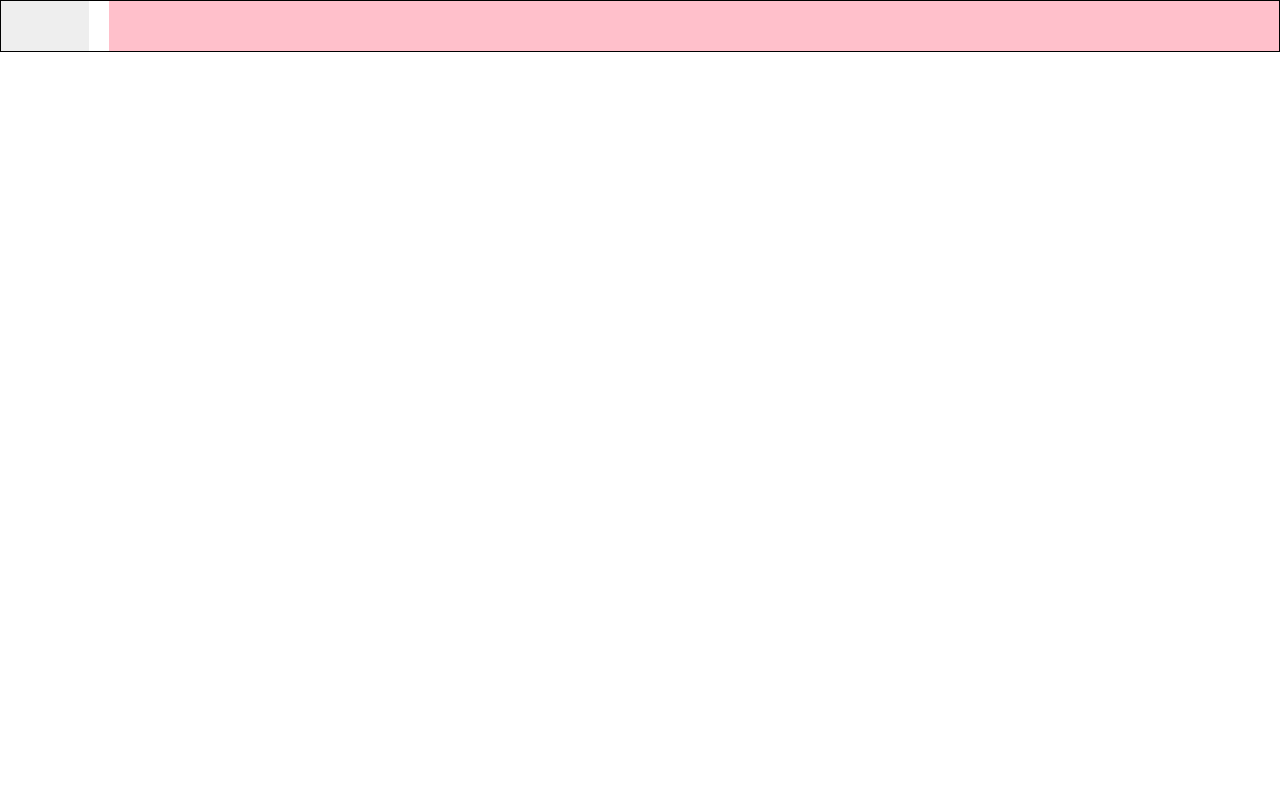
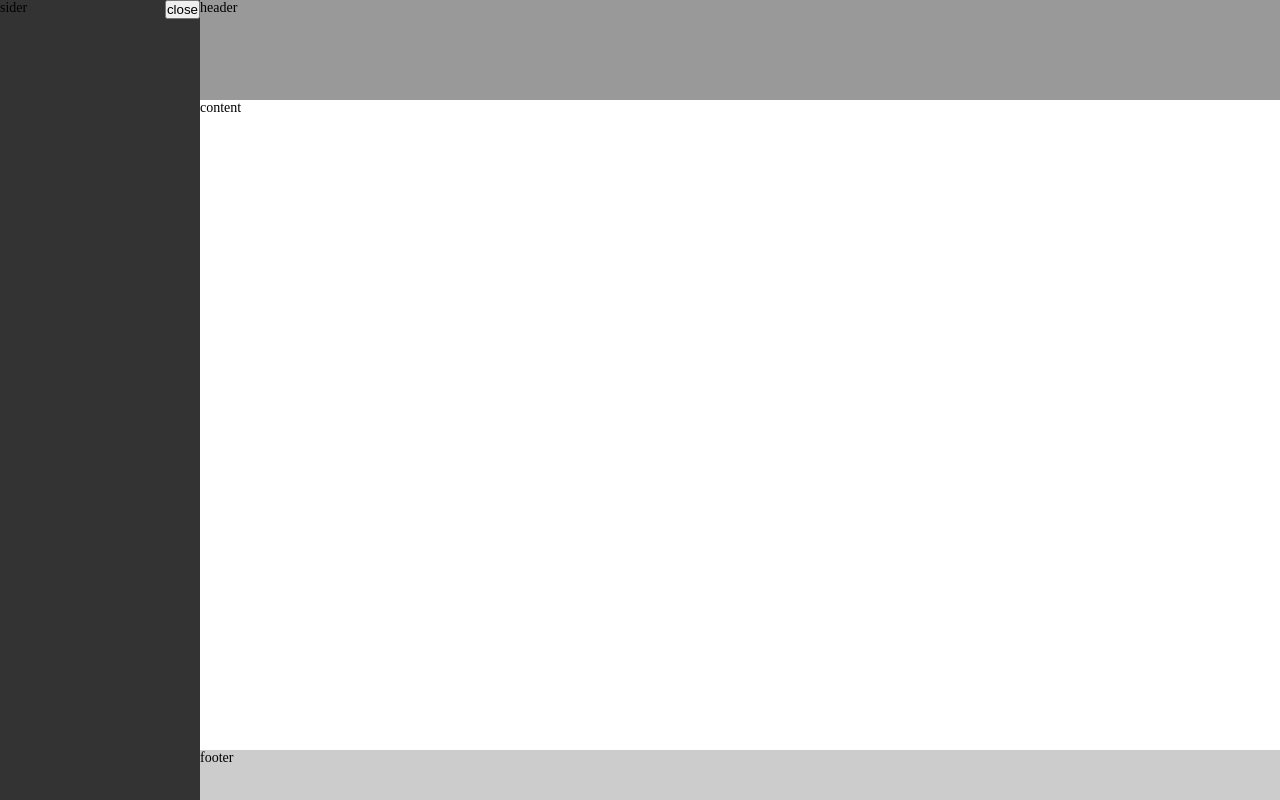
Before and after one commit to Yuriuh/ukulele, a Vue app: page / in a window 1280 px wide. Built offline with nearby package versions, Linux system fonts and the light colour scheme.

Commit message:
添加 layout(布局) 组件
添加 layout(布局) 组件

```diff
--- a/src/App.vue
+++ b/src/App.vue
@@ -53,7 +53,7 @@
       </y-button-group>
     </div> -->
 
-    <div style="border: 1px solid black">
+    <!-- <div style="border: 1px solid black">
       <y-row gutter="20">
         <y-col
           span="24"
@@ -74,10 +74,22 @@
           <div style="height: 50px;background: pink"></div>
         </y-col>
       </y-row>
+    </div> -->
 
-    </div>
+    <!-- <y-layout>
+      <y-header class="demo">header</y-header>
+      <y-content class="demo">content</y-content>
+      <y-footer class="demo">footer</y-footer>
+    </y-layout> -->
 
-
+    <y-layout style="height: 100vh">
+      <y-sider>sider</y-sider>
+      <y-layout>
+        <y-header>header</y-header>
+        <y-content>content</y-content>
+        <y-footer>footer</y-footer>
+      </y-layout>
+    </y-layout>
 
   </div>
 </template>
@@ -108,6 +120,18 @@ export default {
 #app {
   // margin-left: 300px;
 }
+.sider {
+  background: #333;
+  width: 200px;
+}
+.header {
+  background: #999;
+  height: 100px;
+}
+.footer {
+  background: #ccc;
+  height: 50px;
+}
 * {
   margin: 0;
   padding: 0;
--- /dev/null
+++ b/src/components/layout/Content.vue
@@ -0,0 +1,17 @@
+<template>
+  <div class="y-content">
+    <slot></slot>
+  </div>
+</template>
+
+<script>
+export default {
+  name: 'YContent'
+}
+</script>
+
+<style lang="scss" scoped>
+.y-content {
+  flex-grow: 1;
+}
+</style>
--- /dev/null
+++ b/src/components/layout/Footer.vue
@@ -0,0 +1,17 @@
+<template>
+  <div class="footer">
+    <slot></slot>
+  </div>
+</template>
+
+<script>
+export default {
+  name: 'YFooter'
+}
+</script>
+
+<style lang="scss" scoped>
+.footer {
+
+}
+</style>
--- /dev/null
+++ b/src/components/layout/Header.vue
@@ -0,0 +1,17 @@
+<template>
+  <div class="header">
+    <slot></slot>
+  </div>
+</template>
+
+<script>
+export default {
+  name: 'YHeader'
+}
+</script>
+
+<style lang="scss" scoped>
+.header {
+
+}
+</style>
--- /dev/null
+++ b/src/components/layout/Layout.vue
@@ -0,0 +1,36 @@
+<template>
+  <div class="layout" :class="layoutClass">
+    <slot></slot>
+  </div>
+</template>
+
+<script>
+export default {
+  name: 'YLayout',
+  data () {
+    return {
+      layoutClass: {
+        hasSider: false
+      }
+    }
+  },
+  mounted () {
+    this.$children.forEach((vm) => {
+      if (vm.$options.name === 'YSider') {
+        this.layoutClass.hasSider = true
+      }
+    })
+  }
+}
+</script>
+
+<style lang="scss" scoped>
+.layout {
+  flex-grow: 1;
+  display: flex;
+  flex-direction: column;
+  &.hasSider {
+    flex-direction: row;
+  }
+}
+</style>
--- /dev/null
+++ b/src/components/layout/Sider.vue
@@ -0,0 +1,36 @@
+<template>
+  <transition name="slide">
+    <div class="sider" v-if="visible">
+      <slot></slot>
+      <button @click="visible=false">close</button>
+    </div>
+  </transition>
+</template>
+
+<script>
+export default {
+  name: 'YSider',
+  data () {
+    return {
+      visible: true
+    }
+  }
+}
+</script>
+
+<style lang="scss" scoped>
+.sider {
+  position: relative;
+  > button {
+    position: absolute;
+    top: 0;
+    right: 0;
+  }
+}
+.slide-enter-active, .slide-leave-active {
+  transition: all .3s;
+}
+.slide-enter, .slide-leave-to {
+  margin-left: -200px;
+}
+</style>
```
Also changed, not shown: src/main.js (+10 -0 lines), 1 other file (tests, documents, lock files or other folders).
